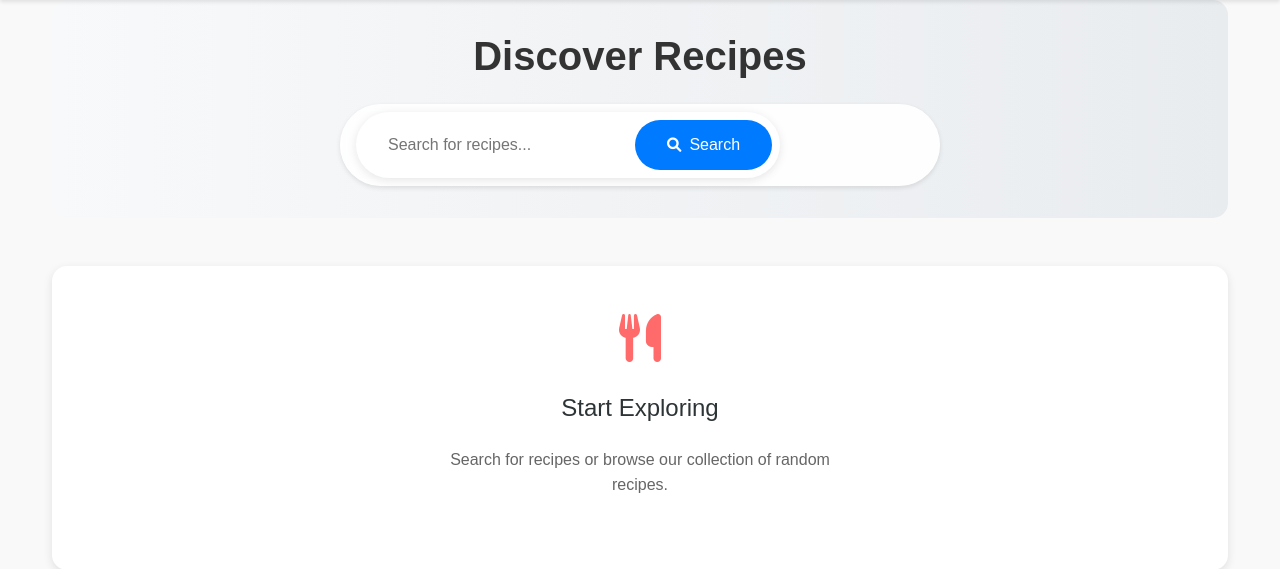
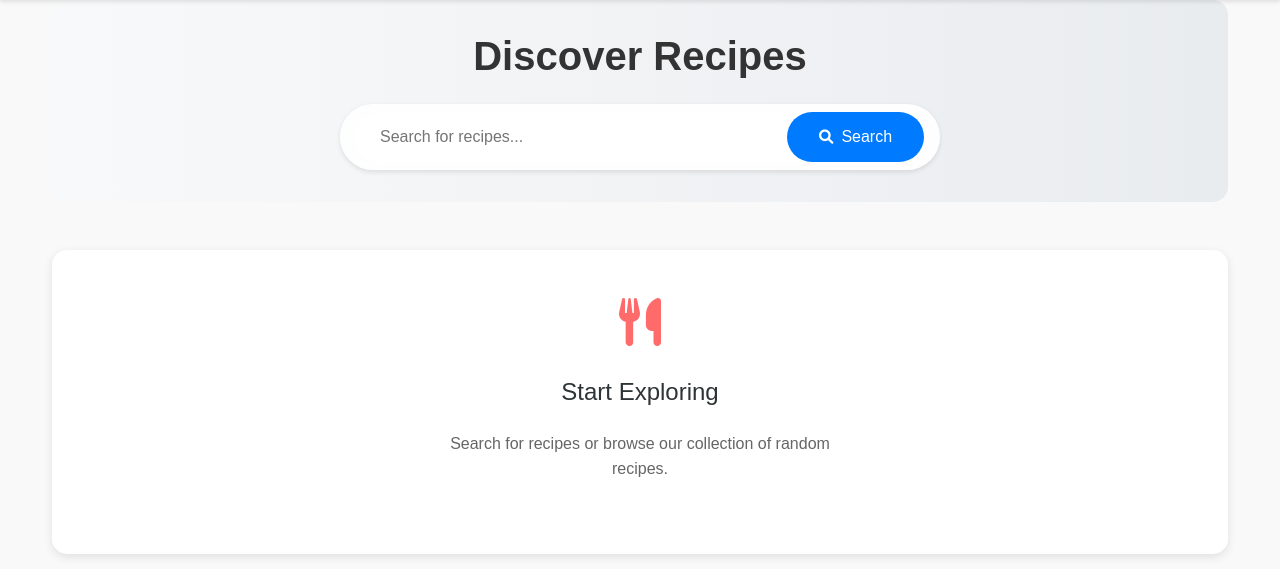
Before and after one commit to Khaos-git815/1-Python-Food-, a Flask app: page /recipes in a window 1280 px wide. Shown: the part 64-633 px from the top of the page. Run offline with Flask 3, Linux system fonts and the light colour scheme; data that the repository does not hold is empty.

Commit message:
add search-bar

```diff
--- a/static/style.css
+++ b/static/style.css
@@ -204,11 +204,9 @@ body {
 
 .search-bar {
     display: flex;
-    gap: 1rem;
+    gap: 11rem;
     background: white;
-    padding: 0.5rem;
     border-radius: 50px;
-    box-shadow: 0 2px 10px rgba(0, 0, 0, 0.1);
     transition: transform 0.3s ease;
 }
 
```
